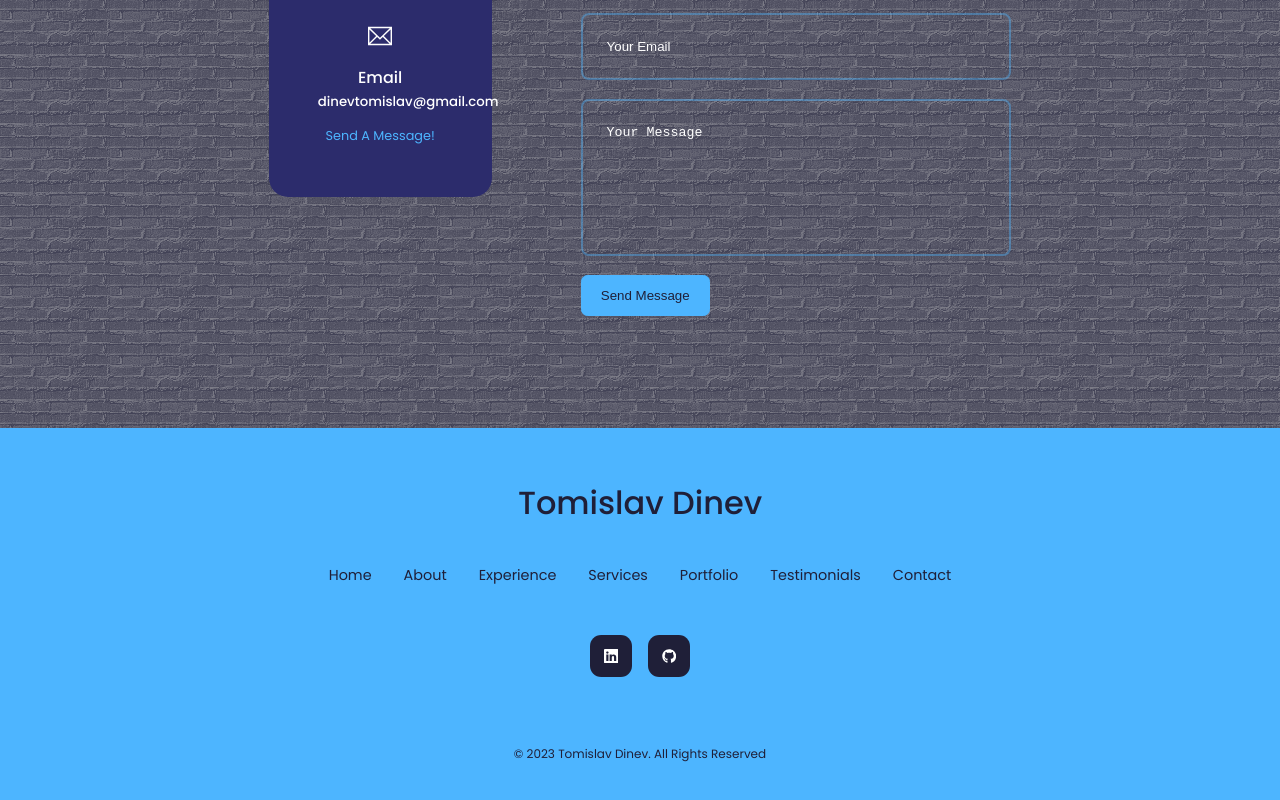
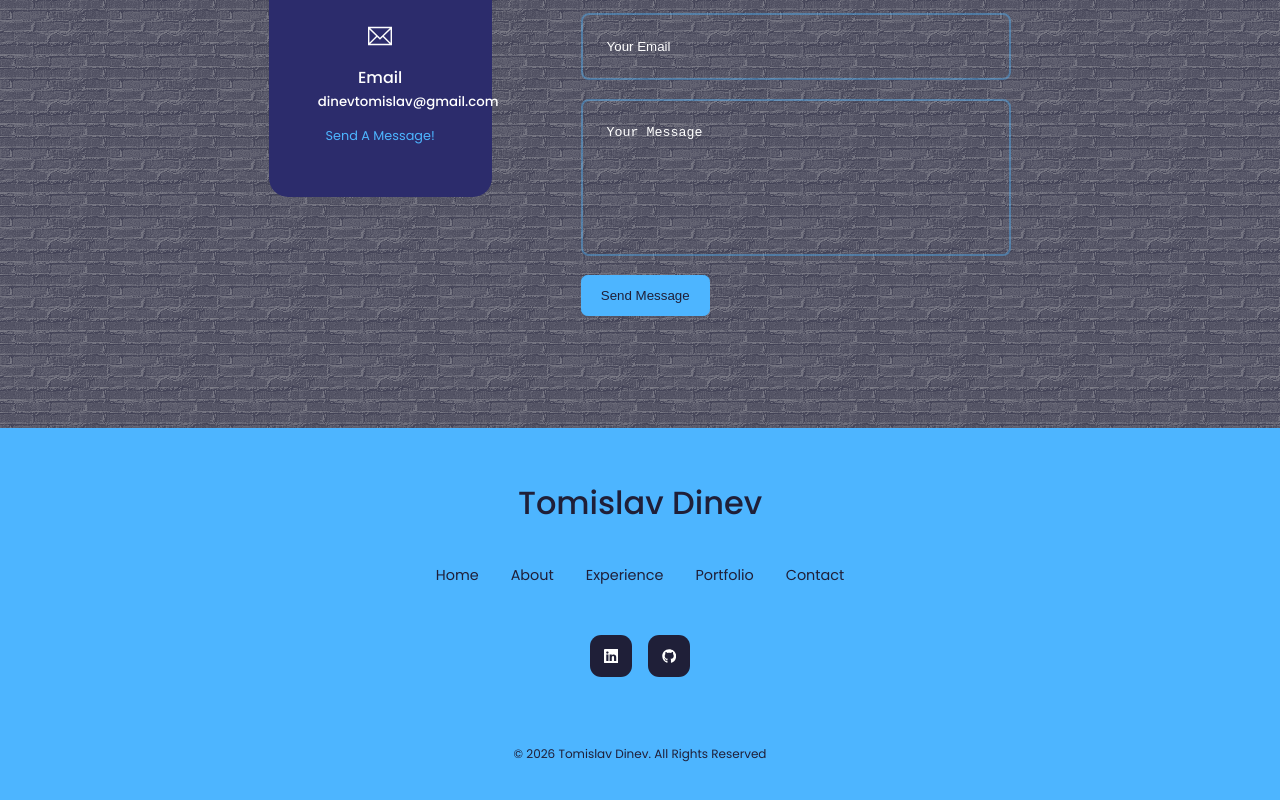
Before and after one commit to dinevtomislav/Portfolio, a React (Create React App) app in the folder react-portfolio-website/: page / in a window 1280 px wide. Shown: the part 4085-4885 px from the top of the page. Built offline with nearby package versions, Linux system fonts and the light colour scheme.

Commit message:
Update footer links and copyright year dynamically

```diff
--- a/react-portfolio-website/src/components/footer/Footer.jsx
+++ b/react-portfolio-website/src/components/footer/Footer.jsx
@@ -12,9 +12,7 @@ const footer = () => {
         <li><a href='#'>Home</a></li>
         <li><a href='#about'>About</a></li>
         <li><a href='#experience'>Experience</a></li>
-        <li><a href='#services'>Services</a></li>
         <li><a href='#portfolio'>Portfolio</a></li>
-        <li><a href='#testimonials'>Testimonials</a></li>
         <li><a href='#contact'>Contact</a></li>
       </ul>
 
@@ -24,7 +22,7 @@ const footer = () => {
       </div>
 
       <div className='footer__copyright'>
-        <small>&copy; 2023 Tomislav Dinev. All Rights Reserved</small>
+        <small>&copy; {new Date().getFullYear()} Tomislav Dinev. All Rights Reserved</small>
       </div>
     </footer>
   )
```
